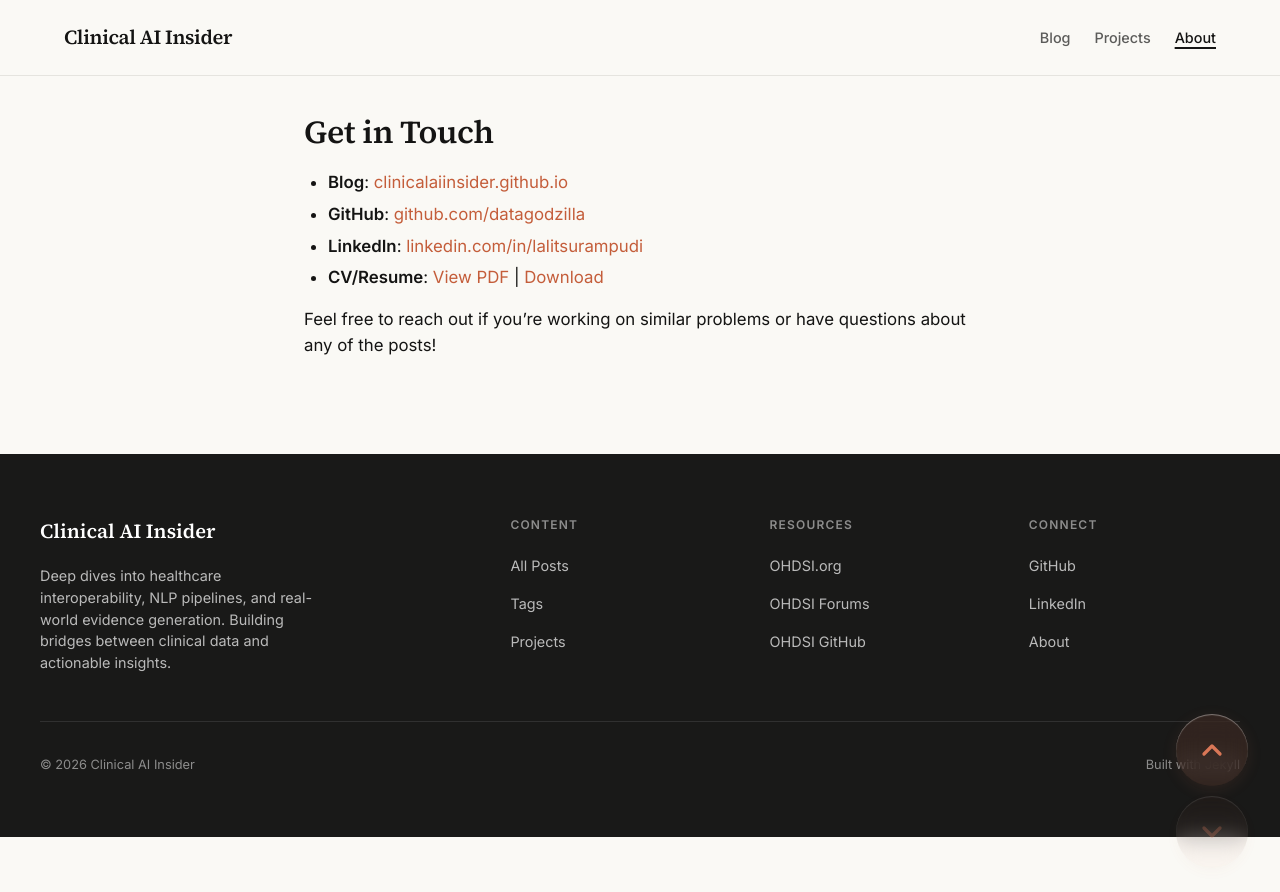
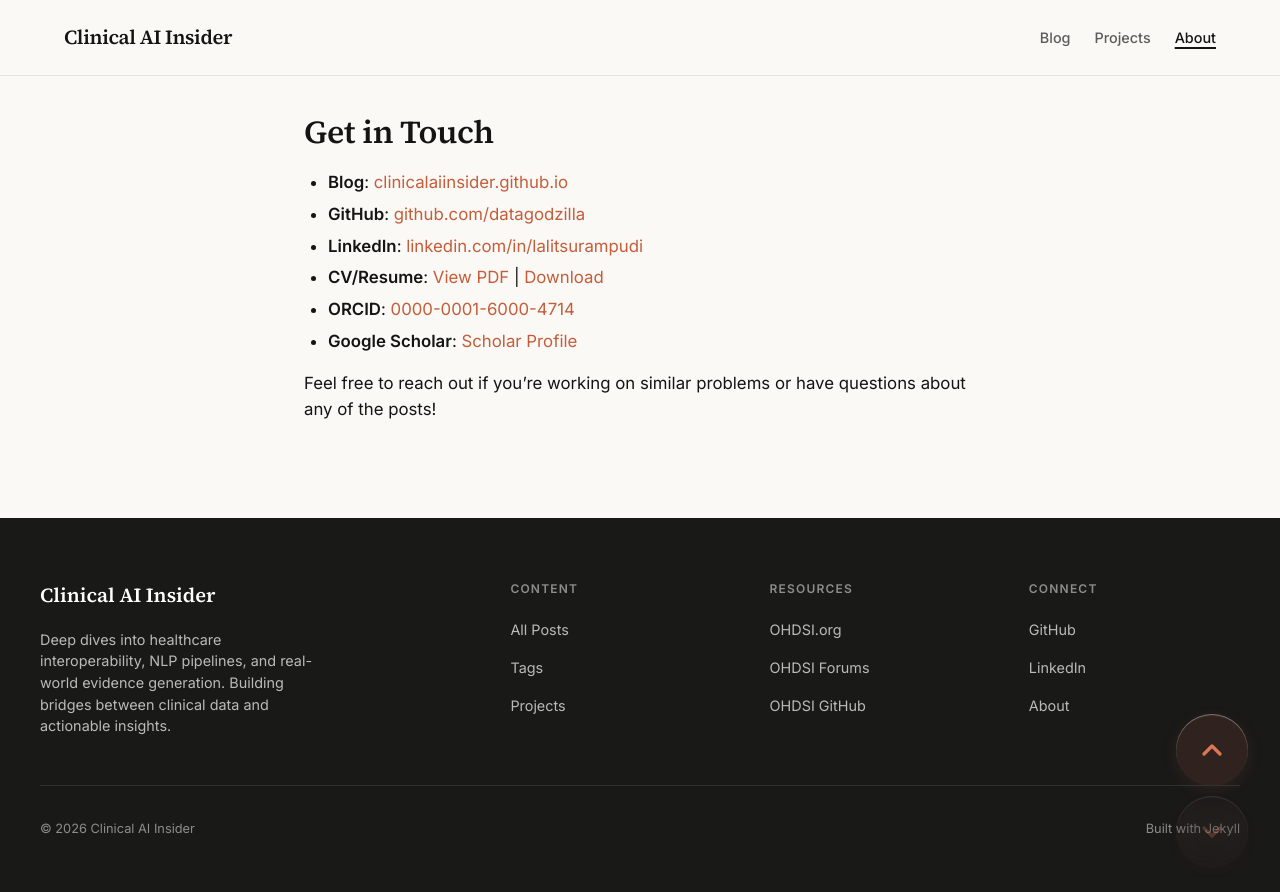
Before and after one commit to clinicalaiinsider/clinicalaiinsider.github.io, a Jekyll site: the page built from about.md, in a window 1280 px wide and 900 px high, scrolled down 994 px. Shown: the top 892 px of the window. Built offline with Jekyll 4.4.1, drawn with Linux system fonts in a browser that asks for light colours.

Commit message:
Add ORCID and Google Scholar links to About page
Co-Authored-By: Claude Opus 4.5 <noreply@anthropic.com>

```diff
--- a/about.md
+++ b/about.md
@@ -35,5 +35,7 @@ This site documents my learning journey through clinical informatics. Each post
 - **GitHub**: [github.com/datagodzilla](https://github.com/datagodzilla)
 - **LinkedIn**: [linkedin.com/in/lalitsurampudi](https://www.linkedin.com/in/lalitsurampudi/)
 - **CV/Resume**: [View PDF](/assets/NLSurampudi_CV.pdf){:target="_blank"} \| [Download](/assets/NLSurampudi_CV.pdf){:download="NLSurampudi_CV.pdf"}
+- **ORCID**: [0000-0001-6000-4714](https://orcid.org/0000-0001-6000-4714)
+- **Google Scholar**: [Scholar Profile](https://scholar.google.com/citations?user=nLvpQ78AAAAJ&hl=en&authuser=2)
 
 Feel free to reach out if you're working on similar problems or have questions about any of the posts!
```
